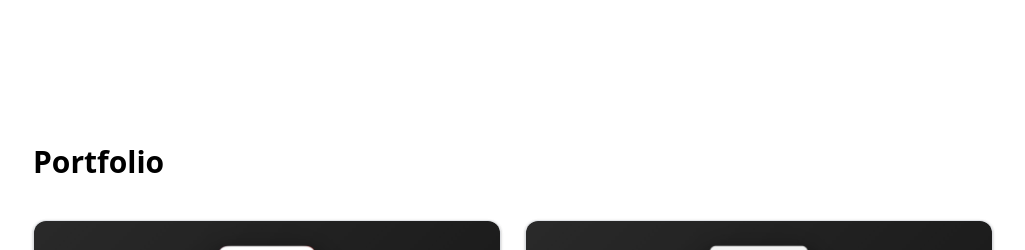
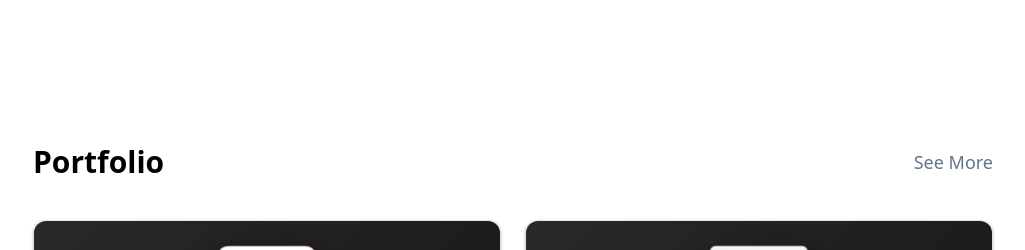
Before and after one commit to enginbolat/enginbolatcom, a Next.js app: page / in a window 1280 px wide. Shown: the part 1020-1270 px from the top of the page, without its empty margins (127-1152 px from the left). Built offline with nearby package versions, Linux system fonts and the light colour scheme.

Commit message:
Added navigation URL

```diff
--- a/src/app/components/title/section-title/_layout.tsx
+++ b/src/app/components/title/section-title/_layout.tsx
@@ -1,8 +1,8 @@
 import React from "react"
 
-export default function SectionTitlt({ title, seeMore = false, navigationUrl }: { title: String, seeMore?: boolean, navigationUrl?: string }) {
-    return <div className="flex justify-between items-center text-end flex-row">
-        <span className="text-black text-3xl py-5 font-bold">{title}</span>
-        {seeMore && <a href={navigationUrl}><span className="text-gray-300 text-lg ">Read More</span></a>}
+export default function SectionTitlt({ title, navigationUrl, navigationTitle = 'See More' }: { title: String, navigationUrl?: string, navigationTitle?: string }) {
+    return <div className="flex justify-between items-center text-end flex-row py-5">
+        <span className="text-black text-3xl font-bold">{title}</span>
+        {(navigationUrl?.length ?? 0) > 0 && <a href={navigationUrl}><span className="text-slate-500 text-lg ">{navigationTitle}</span></a>}
     </div>
 }
```
